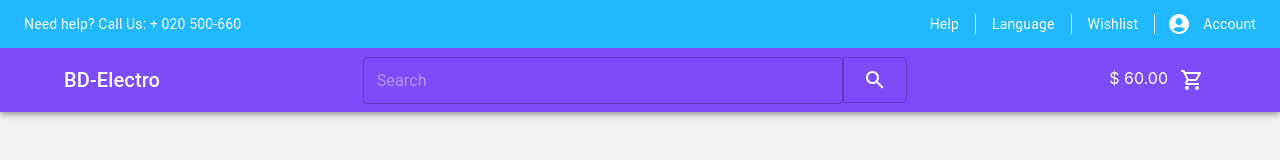
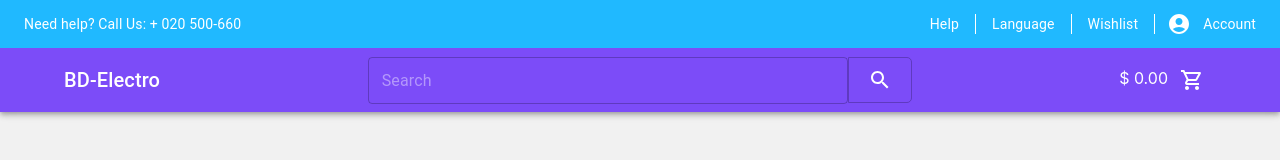
Before and after one commit to foridislam332/bd-electro, a React (Create React App) app: page /login in a window 1280 px wide. Shown: the top 160 px of the page. Built offline with nearby package versions, Linux system fonts and the light colour scheme; no server answers.

Commit message:
private route added

```diff
--- a/src/App.js
+++ b/src/App.js
@@ -6,6 +6,7 @@ import CheckOut from './Pages/CheckOut/CheckOut';
 import Home from './Pages/Home/Home/Home';
 import Login from './Pages/Login/Login/Login';
 import Register from './Pages/Login/Register/Register';
+import PrivateRoute from './Pages/PrivateRoute/PrivateRoute';
 import Navigation from './Pages/Shared/Navigation/Navigation';
 
 function App() {
@@ -18,8 +19,16 @@ function App() {
                         <Route exact path="/" element={<Home />} />
                         <Route path="/home" element={<Home />} />
                         <Route path="/home/:productId" element={<Home />} />
-                        <Route path="/carts" element={<Carts />} />
-                        <Route path="/checkout" element={<CheckOut />} />
+                        <Route path="/carts" element={
+                            <PrivateRoute>
+                                <Carts />
+                            </PrivateRoute>
+                        } />
+                        <Route path="/checkout" element={
+                            <PrivateRoute>
+                                <CheckOut />
+                            </PrivateRoute>
+                        } />
                         <Route path="/login" element={<Login />} />
                         <Route path="/register" element={<Register />} />
                     </Routes>
--- a/src/Pages/Carts/Carts.js
+++ b/src/Pages/Carts/Carts.js
@@ -23,12 +23,16 @@ const Carts = () => {
     React.useEffect(() => {
         let items = 0;
         let price = 0;
-        let delivery = 60;
+        let delivery = 0;
 
         carts.forEach((item) => {
             items += item.quan;
             price += item.quan * item.price + delivery;
         });
+        if (price >= 1) {
+            delivery = 60;
+        }
+
 
         if (price >= 500) {
             delivery = 50;
--- a/src/Pages/CheckOut/CheckOut.js
+++ b/src/Pages/CheckOut/CheckOut.js
@@ -15,12 +15,17 @@ const CheckOut = () => {
     React.useEffect(() => {
         let items = 0;
         let price = 0;
-        let delivery = 60;
+        let delivery = 0;
 
         carts.forEach((item) => {
             items += item.quan;
             price += item.quan * item.price + delivery;
         });
+
+        if (price >= 1) {
+            delivery = 60;
+        }
+
 
         if (price >= 500) {
             delivery = 50;
--- /dev/null
+++ b/src/Pages/PrivateRoute/PrivateRoute.js
@@ -0,0 +1,16 @@
+import { CircularProgress } from '@mui/material';
+import React from 'react';
+import { Navigate, useLocation } from 'react-router-dom';
+import useAuth from '../../Hooks/useAuth';
+
+const PrivateRoute = ({ children, ...rest }) => {
+    const { user, isLoading } = useAuth();
+    let location = useLocation();
+    if (isLoading) return <CircularProgress color="secondary" />;
+    if (user.email) {
+        return children;
+    }
+    return <Navigate to="/login" state={{ from: location }}></Navigate>;
+};
+
+export default PrivateRoute;
--- a/src/Pages/Shared/Navigation/Navigation.js
+++ b/src/Pages/Shared/Navigation/Navigation.js
@@ -133,12 +133,16 @@ const Navigation = () => {
     React.useEffect(() => {
         let items = 0;
         let price = 0;
-        let delivery = 60;
+        let delivery = 0;
 
         cartProducts.forEach((item) => {
             items += item.quan;
             price += item.quan * item.price + delivery;
         });
+
+        if (price >= 1) {
+            delivery = 60;
+        }
 
         if (price >= 500) {
             delivery = 50;
--- a/src/Pages/Shared/Navigation/Navigation.scss
+++ b/src/Pages/Shared/Navigation/Navigation.scss
@@ -15,6 +15,18 @@
         background-color: transparent !important;
         border: 1px solid #5f3abf;
         color: #fff;
+    }
+}
+
+.logout_btn{
+    width: 100% !important;
+
+    button{
+        width: 100%;
+        border: 1px solid #fff;
+        background: #f75656;
+        color: #fff;
+        text-transform: capitalize;
     }
 }
 
```
